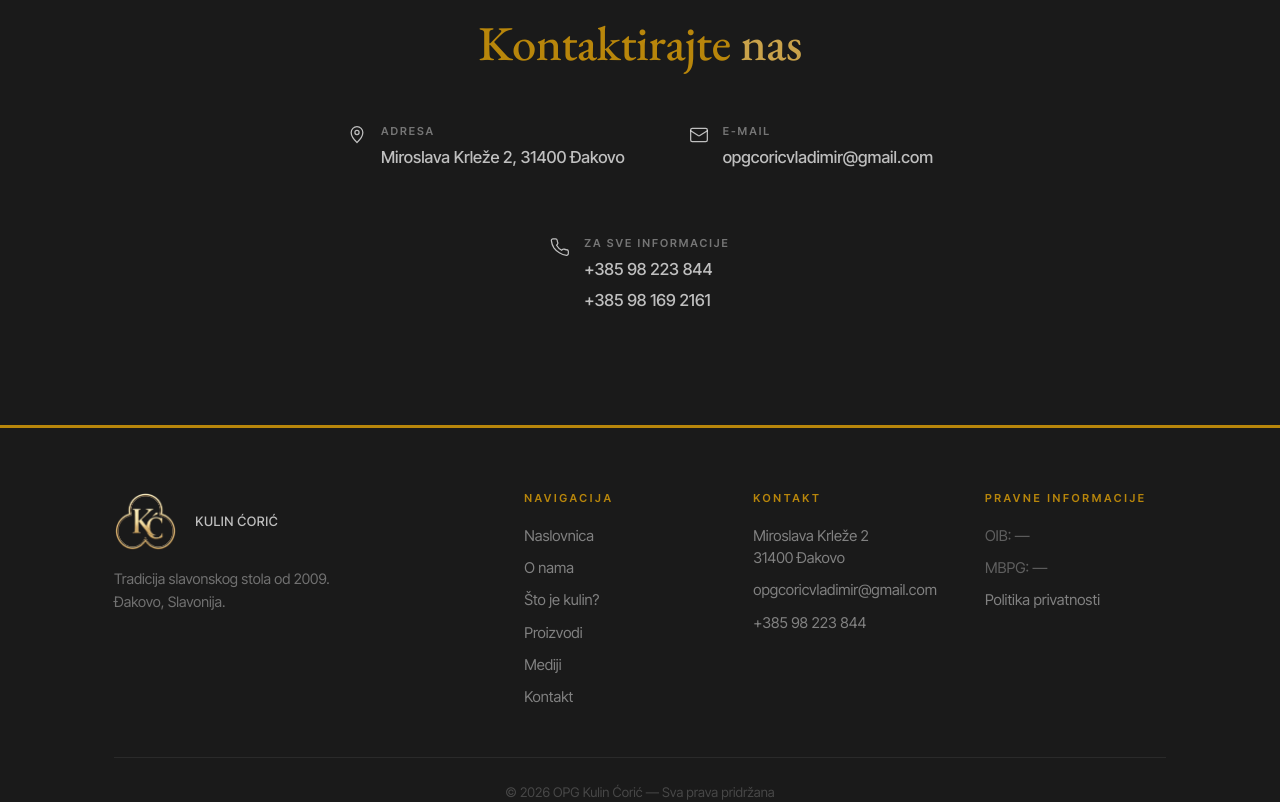
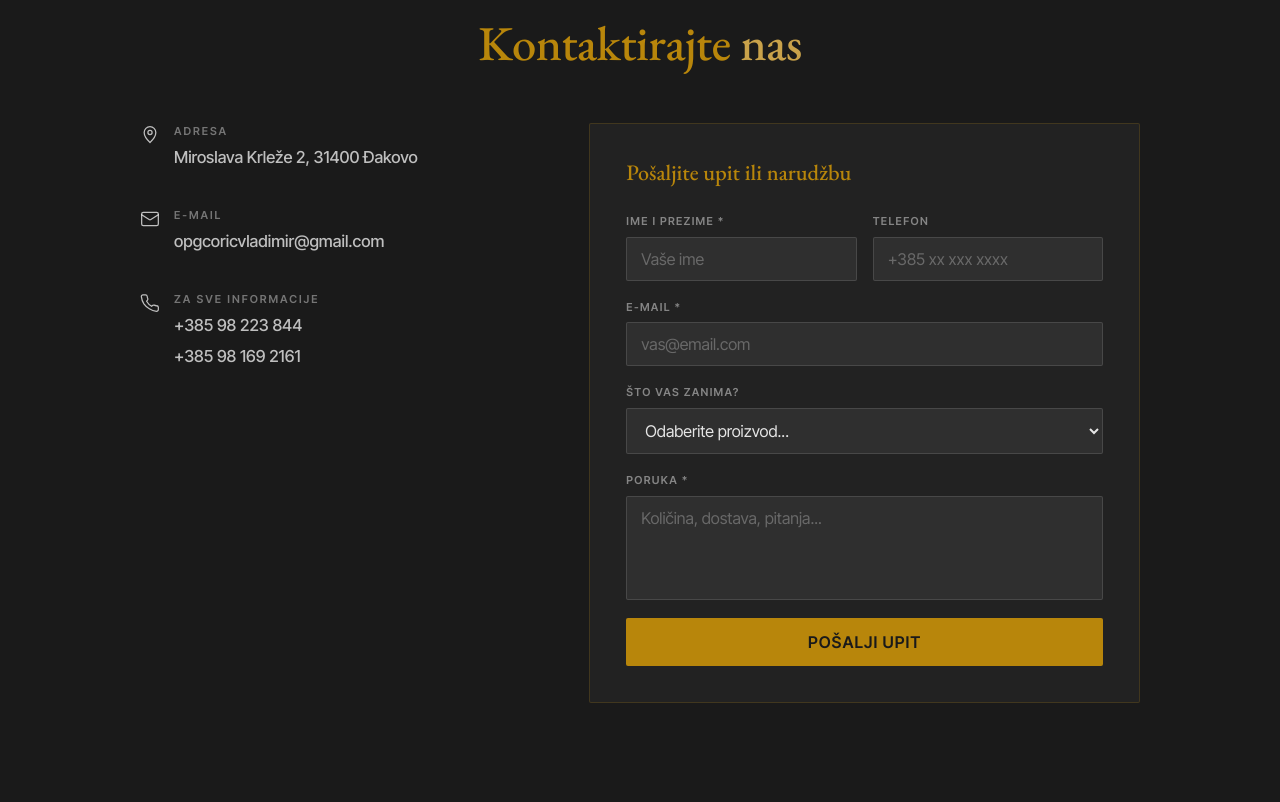
Before and after one commit to tomcoric/opg-coric-web, a React (Vite) app: page / in a window 1280 px wide. Shown: the part 8200-9002 px from the top of the page. Built offline with nearby package versions, Linux system fonts and the light colour scheme.

Commit message:
fix: web audit popravci ΓÇö lint, SEO, kontakt forma, footer

```diff
--- a/src/components/layout/Footer.jsx
+++ b/src/components/layout/Footer.jsx
@@ -64,9 +64,8 @@ export default function Footer() {
           <div className={styles.col}>
             <h4 className={styles.colHeading}>Pravne informacije</h4>
             <div className={styles.list}>
-              <span className={styles.legal}>OIB: —</span>
-              <span className={styles.legal}>MBPG: —</span>
-              <a href="#" className={styles.legalLink}>Politika privatnosti</a>
+              <span className={styles.legal}>Đakovo, Hrvatska</span>
+              <span className={styles.legal}>HACCP certificirano</span>
             </div>
           </div>
 
--- a/src/components/sections/Contact.jsx
+++ b/src/components/sections/Contact.jsx
@@ -1,3 +1,4 @@
+import { useState } from 'react'
 import Container from '../ui/Container'
 import styles from './Contact.module.css'
 
@@ -30,6 +31,132 @@ function PhoneIcon() {
   )
 }
 
+function ContactForm() {
+  const [status, setStatus] = useState('idle')
+
+  const handleSubmit = async (e) => {
+    e.preventDefault()
+    setStatus('sending')
+
+    const formData = new FormData(e.currentTarget)
+    formData.append('access_key', import.meta.env.VITE_WEB3FORMS_KEY ?? '')
+
+    try {
+      const res = await fetch('https://api.web3forms.com/submit', {
+        method: 'POST',
+        body: formData,
+      })
+      const data = await res.json()
+      setStatus(data.success ? 'success' : 'error')
+    } catch {
+      setStatus('error')
+    }
+  }
+
+  if (status === 'success') {
+    return (
+      <div className={styles.formCard}>
+        <div className={styles.successState}>
+          <span className={styles.successIcon}>✓</span>
+          <h3>Upit je poslan!</h3>
+          <p>Odgovorit ćemo što je prije moguće.</p>
+          <button onClick={() => setStatus('idle')} className={styles.resetBtn}>
+            Pošaljite novi upit
+          </button>
+        </div>
+      </div>
+    )
+  }
+
+  return (
+    <div className={styles.formCard}>
+      <h3 className={styles.formTitle}>Pošaljite upit ili narudžbu</h3>
+      <form onSubmit={handleSubmit} className={styles.form}>
+        <div className={styles.row}>
+          <div className={styles.field}>
+            <label htmlFor="name" className={styles.fieldLabel}>Ime i prezime *</label>
+            <input
+              id="name"
+              type="text"
+              name="name"
+              required
+              placeholder="Vaše ime"
+              className={styles.input}
+            />
+          </div>
+          <div className={styles.field}>
+            <label htmlFor="phone" className={styles.fieldLabel}>Telefon</label>
+            <input
+              id="phone"
+              type="tel"
+              name="phone"
+              placeholder="+385 xx xxx xxxx"
+              className={styles.input}
+            />
+          </div>
+        </div>
+
+        <div className={styles.field}>
+          <label htmlFor="email" className={styles.fieldLabel}>E-mail *</label>
+          <input
+            id="email"
+            type="email"
+            name="email"
+            required
+            placeholder="vas@email.com"
+            className={styles.input}
+          />
+        </div>
+
+        <div className={styles.field}>
+          <label htmlFor="product" className={styles.fieldLabel}>Što vas zanima?</label>
+          <select id="product" name="product" className={styles.input}>
+            <option value="">Odaberite proizvod...</option>
+            <option>Kulin</option>
+            <option>Kulinova seka</option>
+            <option>Domaća kobasica</option>
+            <option>Slanina</option>
+            <option>Buđola</option>
+            <option>Pečenica</option>
+            <option>Više proizvoda / upit</option>
+          </select>
+        </div>
+
+        <div className={styles.field}>
+          <label htmlFor="message" className={styles.fieldLabel}>Poruka *</label>
+          <textarea
+            id="message"
+            name="message"
+            required
+            rows={4}
+            placeholder="Količina, dostava, pitanja..."
+            className={`${styles.input} ${styles.textarea}`}
+          />
+        </div>
+
+        {status === 'error' && (
+          <p className={styles.errorMsg}>
+            Greška pri slanju. Nazovite nas na{' '}
+            <a href="tel:+38598223844">+385 98 223 844</a>.
+          </p>
+        )}
+
+        <button
+          type="submit"
+          disabled={status === 'sending'}
+          className={styles.submitBtn}
+        >
+          {status === 'sending' ? (
+            <><span className={styles.spinner} />Šalje se...</>
+          ) : (
+            'Pošalji upit'
+          )}
+        </button>
+      </form>
+    </div>
+  )
+}
+
 export default function Contact() {
   return (
     <section id="kontakt" className={styles.section}>
@@ -40,6 +167,7 @@ export default function Contact() {
             <h2>Kontaktirajte <em>nas</em></h2>
           </div>
 
+          <div className={styles.layout}>
             <div className={styles.info}>
               <div className={styles.infoItem}>
                 <span className={styles.infoIcon}><MapPinIcon /></span>
@@ -69,6 +197,9 @@ export default function Contact() {
                 </div>
               </div>
             </div>
+
+            <ContactForm />
+          </div>
         </div>
       </Container>
     </section>
--- a/src/components/sections/Contact.module.css
+++ b/src/components/sections/Contact.module.css
@@ -5,7 +5,7 @@
   background: var(--bg-deep);
 }
 
-.inner { max-width: 780px; margin: 0 auto; }
+.inner { max-width: 1000px; margin: 0 auto; }
 
 .header {
   margin-bottom: 52px;
@@ -27,13 +27,19 @@
   color: var(--gold-soft);
 }
 
-/* Info */
+/* Two-column layout */
+.layout {
+  display: grid;
+  grid-template-columns: 1fr 1.4fr;
+  gap: 56px;
+  align-items: start;
+}
+
+/* Info column */
 .info {
   display: flex;
-  flex-direction: row;
-  gap: 64px;
-  justify-content: center;
-  flex-wrap: wrap;
+  flex-direction: column;
+  gap: 36px;
 }
 
 .infoItem {
@@ -81,6 +87,165 @@
 
 .infoItem a:hover { color: var(--gold); }
 
-@media (max-width: 640px) {
-  .info { gap: 40px; }
+/* Form card */
+.formCard {
+  background: rgba(255, 255, 255, 0.04);
+  border: 1px solid rgba(184, 134, 11, 0.2);
+  border-radius: 2px;
+  padding: 36px;
 }
+
+.formTitle {
+  font-family: var(--display);
+  font-size: 1.3rem;
+  font-weight: 500;
+  color: rgba(255, 255, 255, 0.88);
+  margin-bottom: 28px;
+}
+
+.form { display: flex; flex-direction: column; gap: 18px; }
+
+.row {
+  display: grid;
+  grid-template-columns: 1fr 1fr;
+  gap: 16px;
+}
+
+.field { display: flex; flex-direction: column; gap: 6px; }
+
+.fieldLabel {
+  font-size: 11px;
+  font-weight: 600;
+  letter-spacing: .12em;
+  text-transform: uppercase;
+  color: rgba(255, 255, 255, .45);
+}
+
+.input {
+  width: 100%;
+  padding: 11px 14px;
+  background: rgba(255, 255, 255, 0.06);
+  border: 1px solid rgba(255, 255, 255, 0.12);
+  border-radius: 2px;
+  color: rgba(255, 255, 255, 0.88);
+  font-family: var(--body);
+  font-size: 0.95rem;
+  outline: none;
+  transition: border-color 0.2s;
+  box-sizing: border-box;
+}
+
+.input::placeholder { color: rgba(255, 255, 255, 0.28); }
+
+.input:focus {
+  border-color: var(--gold);
+}
+
+.input option {
+  background: #1A1A1A;
+  color: rgba(255, 255, 255, 0.88);
+}
+
+.textarea { resize: none; }
+
+.errorMsg {
+  font-size: 0.88rem;
+  color: #f87171;
+  text-align: center;
+}
+
+.errorMsg a {
+  color: #f87171;
+  font-weight: 600;
+}
+
+.submitBtn {
+  width: 100%;
+  padding: 14px;
+  background: var(--gold);
+  color: #1A1A1A;
+  font-family: var(--body);
+  font-size: 0.95rem;
+  font-weight: 600;
+  letter-spacing: .06em;
+  text-transform: uppercase;
+  border: none;
+  border-radius: 2px;
+  cursor: pointer;
+  transition: background 0.2s, opacity 0.2s;
+  display: flex;
+  align-items: center;
+  justify-content: center;
+  gap: 10px;
+}
+
+.submitBtn:hover:not(:disabled) { background: var(--gold-deep); }
+.submitBtn:disabled { opacity: 0.6; cursor: not-allowed; }
+
+.spinner {
+  width: 16px;
+  height: 16px;
+  border: 2px solid rgba(26, 26, 26, 0.3);
+  border-top-color: #1A1A1A;
+  border-radius: 50%;
+  animation: spin 0.7s linear infinite;
+  flex-shrink: 0;
+}
+
+@keyframes spin { to { transform: rotate(360deg); } }
+
+/* Success state */
+.successState {
+  display: flex;
+  flex-direction: column;
+  align-items: center;
+  justify-content: center;
+  min-height: 320px;
+  text-align: center;
+  gap: 10px;
+}
+
+.successIcon {
+  width: 52px;
+  height: 52px;
+  border: 2px solid var(--gold);
+  border-radius: 50%;
+  display: flex;
+  align-items: center;
+  justify-content: center;
+  color: var(--gold);
+  font-size: 1.5rem;
+  line-height: 1;
+  margin-bottom: 6px;
+}
+
+.successState h3 {
+  font-family: var(--display);
+  font-size: 1.4rem;
+  color: rgba(255, 255, 255, 0.9);
+  font-weight: 500;
+}
+
+.successState p {
+  color: rgba(255, 255, 255, 0.55);
+  font-size: 0.95rem;
+}
+
+.resetBtn {
+  margin-top: 8px;
+  background: none;
+  border: none;
+  color: var(--gold);
+  font-size: 0.9rem;
+  font-family: var(--body);
+  cursor: pointer;
+  text-decoration: underline;
+  text-underline-offset: 3px;
+}
+
+/* Mobile */
+@media (max-width: 768px) {
+  .layout { grid-template-columns: 1fr; gap: 48px; }
+  .row { grid-template-columns: 1fr; }
+  .formCard { padding: 24px; }
+}
--- a/src/components/sections/Hero.jsx
+++ b/src/components/sections/Hero.jsx
@@ -17,16 +17,6 @@ function ShieldIcon() {
     <svg width="22" height="22" viewBox="0 0 14 14" fill="none"
       stroke="currentColor" strokeWidth="1.5" strokeLinecap="round" strokeLinejoin="round">
       <path d="M7 1L2 3.5v3.5c0 2.8 2.2 4.8 5 5.5 2.8-.7 5-2.7 5-5.5V3.5L7 1z" />
-    </svg>
-  )
-}
-
-function PinIcon() {
-  return (
-    <svg width="14" height="14" viewBox="0 0 14 14" fill="none"
-      stroke="currentColor" strokeWidth="1.5" strokeLinecap="round" strokeLinejoin="round">
-      <path d="M7 13S2 8.8 2 5.5a5 5 0 0 1 10 0C12 8.8 7 13 7 13z" />
-      <circle cx="7" cy="5.5" r="1.8" />
     </svg>
   )
 }
```
Also changed, not shown: index.html (+23 -10 lines), 1 other file (tests, documents, lock files or other folders). Lines whose indentation alone changed are shown as unchanged.
